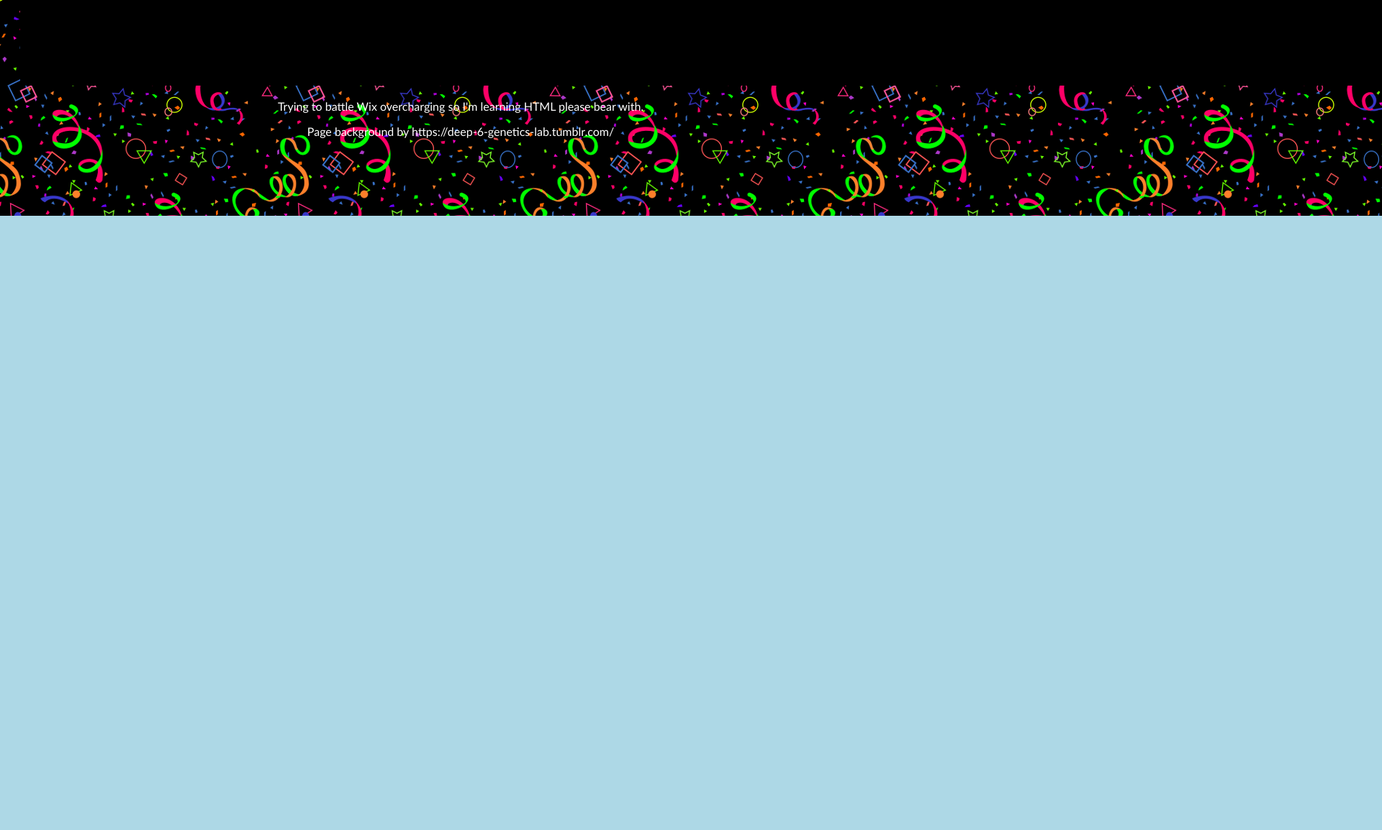
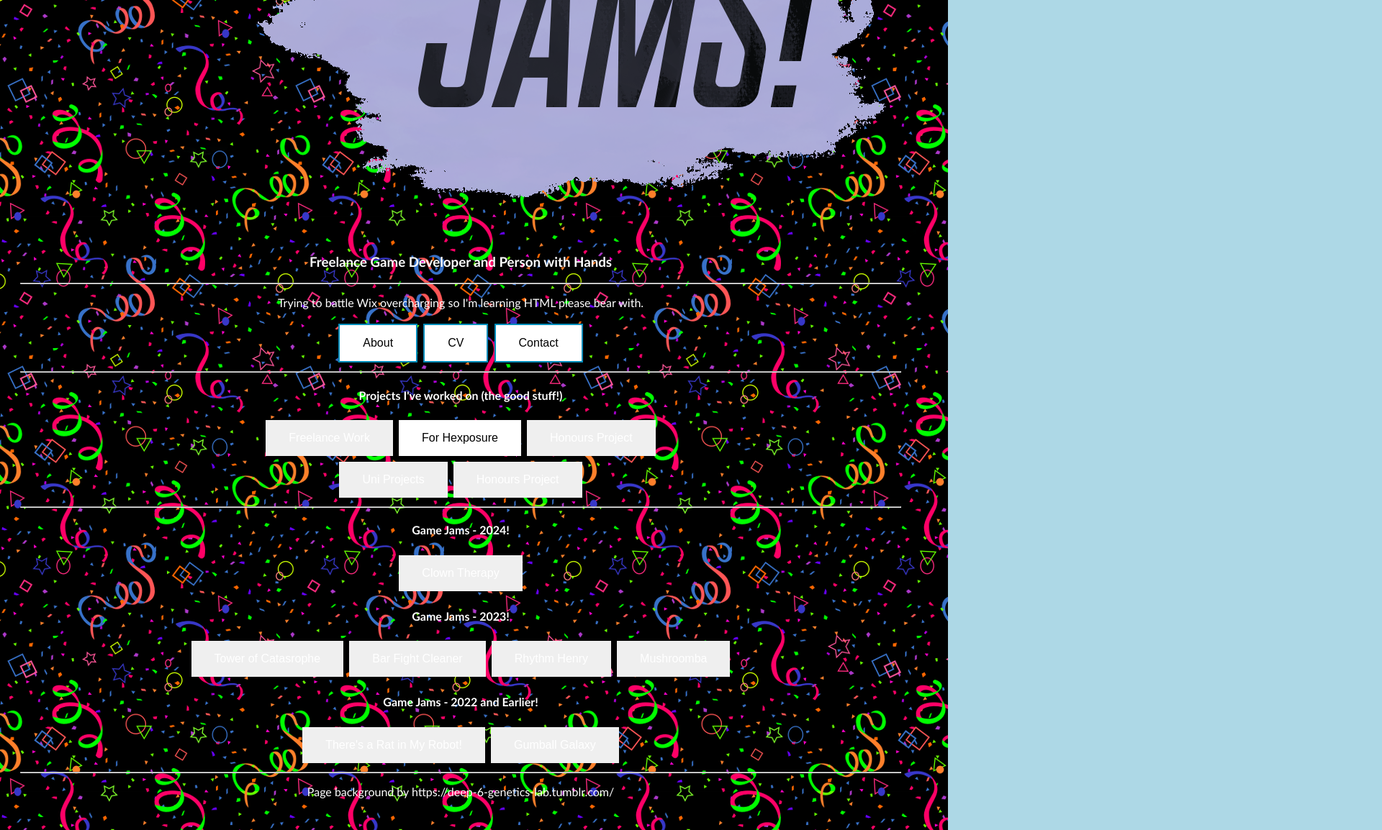
Before and after one commit to ThunderJams/thunderjams.github.io, a plain HTML site: page index.html in a window 1280 px wide. Shown: the part 500-1654 px from the top of the page at 72% size, 1920 px wide, since content can reach past the window. Before the commit the page ends 800 px from the top, so only its background shows below. Drawn offline with Linux system fonts and the light colour scheme.

Commit message:
Buttons?

```diff
--- a/index.html
+++ b/index.html
@@ -23,6 +23,68 @@ body {
 	padding:20px;
 	color: white;
 }
+
+.button {
+  border: none;
+  color: white;
+  padding: 16px 32px;
+  text-align: center;
+  text-decoration: none;
+  display: inline-block;
+  font-size: 16px;
+  margin: 4px 2px;
+  transition-duration: 0.4s;
+  cursor: pointer;
+}
+
+.buttonFH {
+  background-color: white;
+  color: black;
+  border: purple;
+}
+
+.buttonFH:hover {
+  background-color: #04AA6D;
+  color: white;
+  background-image: url('/images/FH.png');
+}
+
+.buttonHP {
+  background-color: white;
+  color: black;
+  border: purple;
+}
+
+.buttonHP:hover {
+  background-color: #04AA6D;
+  color: white;
+  background-image: url('/images/HP.png');
+}
+
+.buttonFW {
+  background-color: white;
+  color: black;
+  border: purple;
+}
+
+.buttonFW:hover {
+  background-color: #04AA6D;
+  color: white;
+  background-image: url('/images/background.png');
+}
+
+
+
+.buttonN {
+  background-color: white;
+  color: black;
+  border: 2px solid #008CBA;
+}
+
+.buttonN:hover {
+  background-color: #008CBA;
+  color: white;
+}
 </style>
 </head>
 
@@ -30,9 +92,37 @@ body {
 
 
 <div class="content">
-	<img src="/images/tjbanner.png" alt="ThunderJams banner">
+	<img src="/images/header.png" alt="ThunderJams banner">
+	<h3>Freelance Game Developer and Person with Hands</h3>
+	<hr>
 	<p>Trying to battle Wix overcharging so I'm learning HTML please bear with.</p>
+	<button class="button buttonN">About</button>
+	<button class="button buttonN">CV</button>
+	<button class="button buttonN">Contact</button>
+	<hr>
+	<h4>Projects I've worked on (the good stuff!)</h4>
+	<button class="button button1">Freelance Work</button>
+	<button class="button buttonFH">For Hexposure</button>
+	<button class="button button1">Honours Project</button>
+	<br>
+	<button class="button button1">Uni Projects</button>
+	<button class="button button1">Honours Project</button>
+	<hr>
+	<h4>Game Jams - 2024!</h4>
+	<button class="button button1">Clown Therapy</button>
+	<h4>Game Jams - 2023!</h4>
+	<button class="button button1">Tower of Catasrophe</button>
+	<button class="button button1">Bar Fight Cleaner</button>
+	<button class="button button1">Rhythm Henry</button>
+	<button class="button button1">Mushroomba</button>
+	<h4>Game Jams - 2022 and Earlier!</h4>
+	<button class="button button1">There's a Rat in My Robot!</button>
+	<button class="button button1">Gumball Galaxy</button>
+
+	<hr>
 	<p>Page background by https://deep-6-genetics-lab.tumblr.com/</p>
+
+
 </div>
 
 
```
Also changed, not shown: images/FH.png (added), images/HP.png (added), images/header.png (added), 1 other file.
